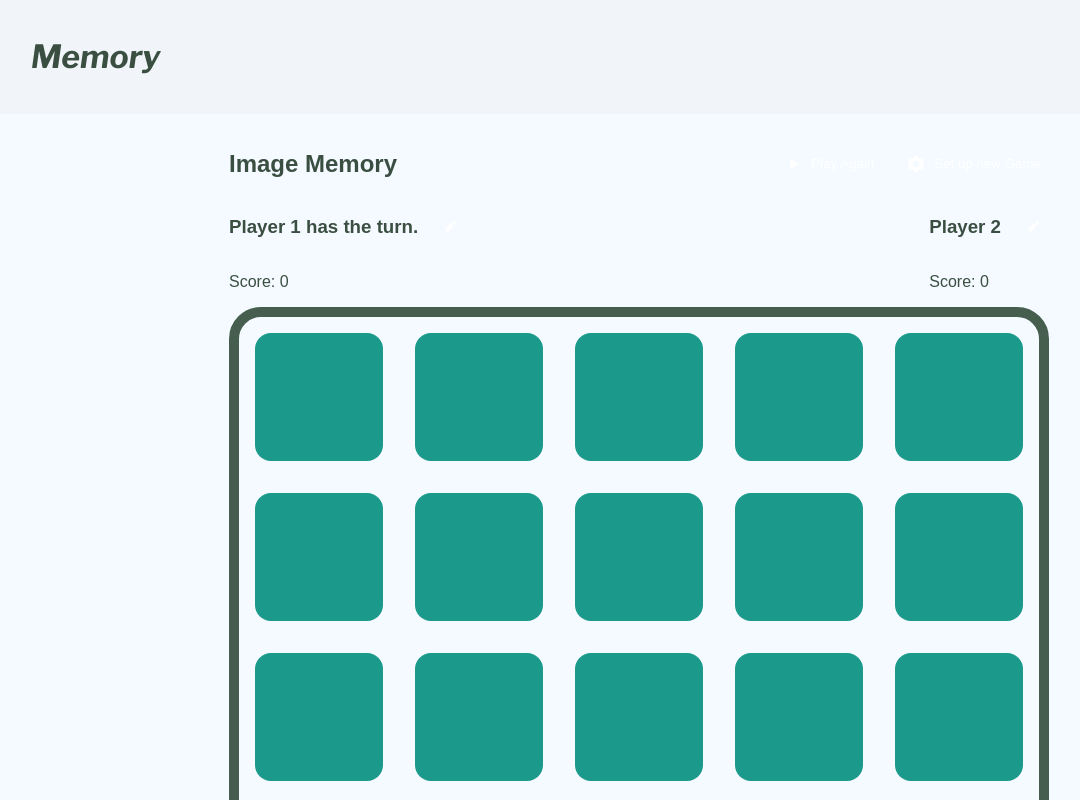
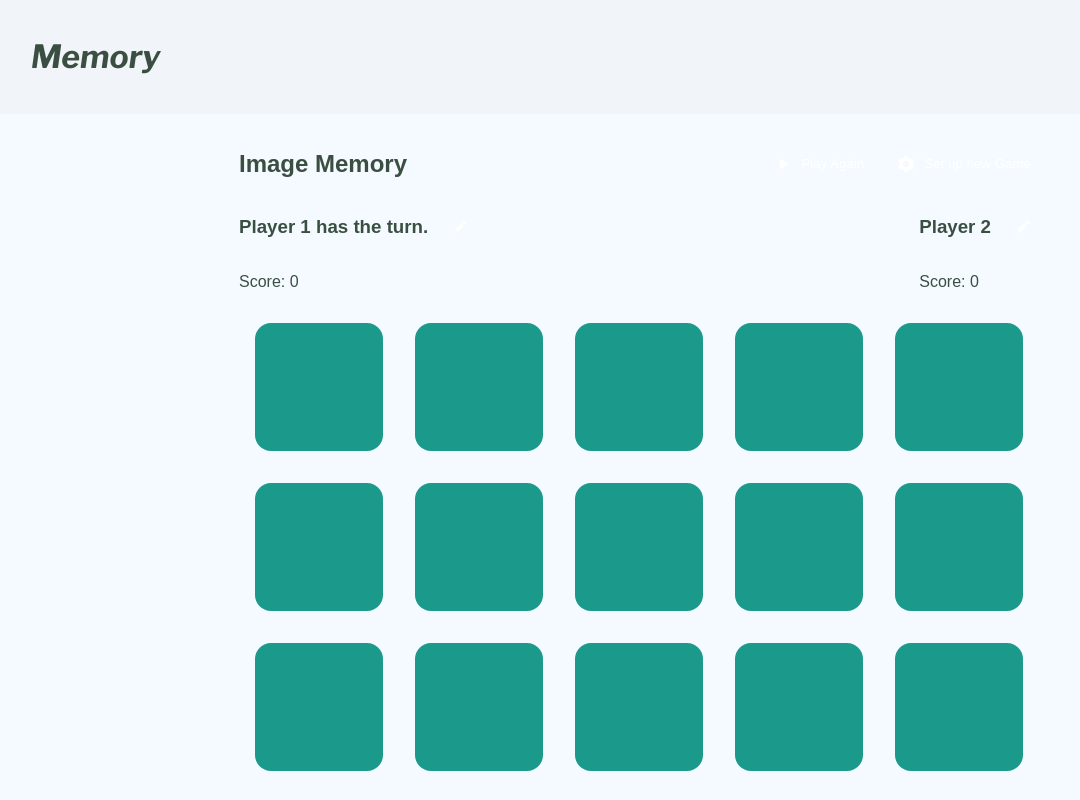
Before and after one commit to allokz/react--sound-memory, a React (Create React App) app: page / in a window 1280 px wide. Both pictures are taken after a click on the button "Start new Game". Shown: the top 800 px of the page, without its empty margins (1-1081 px from the left). Built offline with nearby package versions, Linux system fonts and the light colour scheme.

Commit message:
remove border from playing field

```diff
--- a/src/Components/MemoryImages/MemoryImages.css
+++ b/src/Components/MemoryImages/MemoryImages.css
@@ -98,9 +98,6 @@
 }
 
 #cards {
-    border: 10px solid #455E4E;
-    border-radius: 2rem;
-
     display: grid;
     grid-template-columns: repeat(5, 1fr);
 }
```
